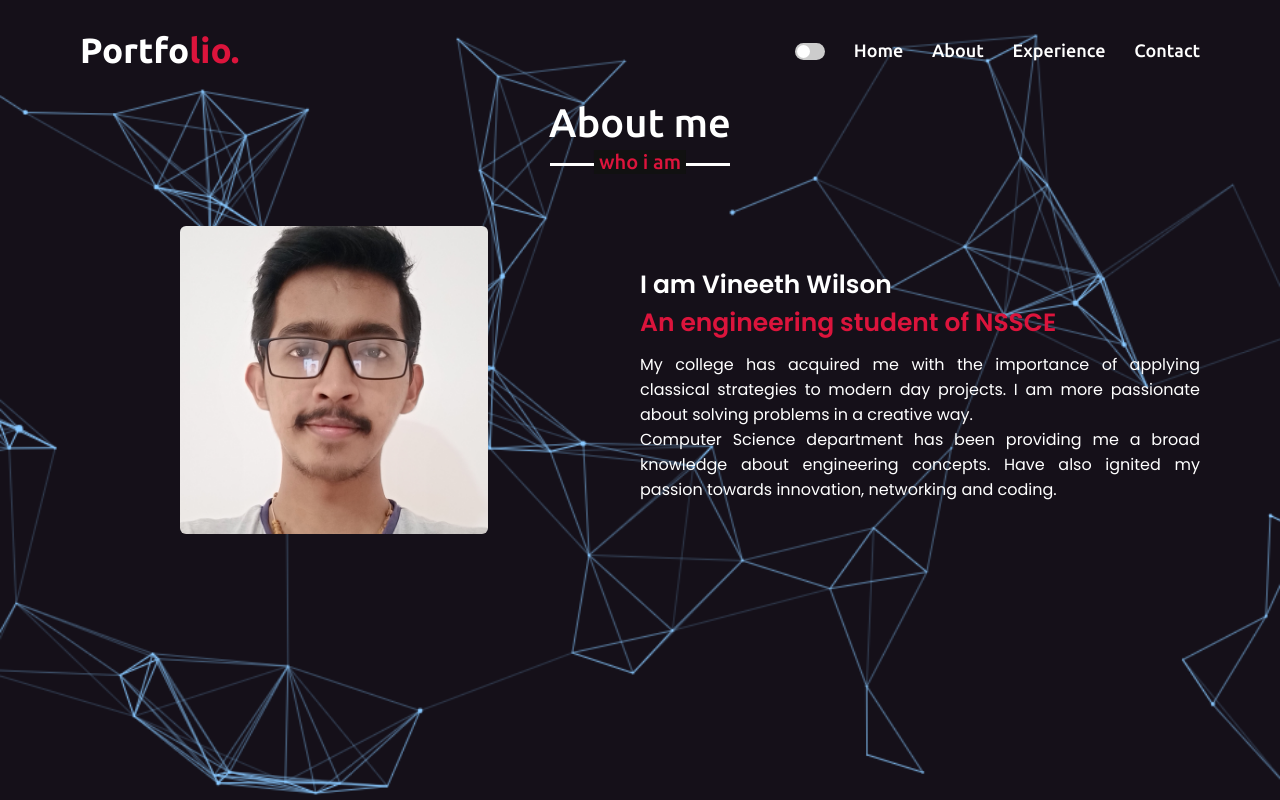
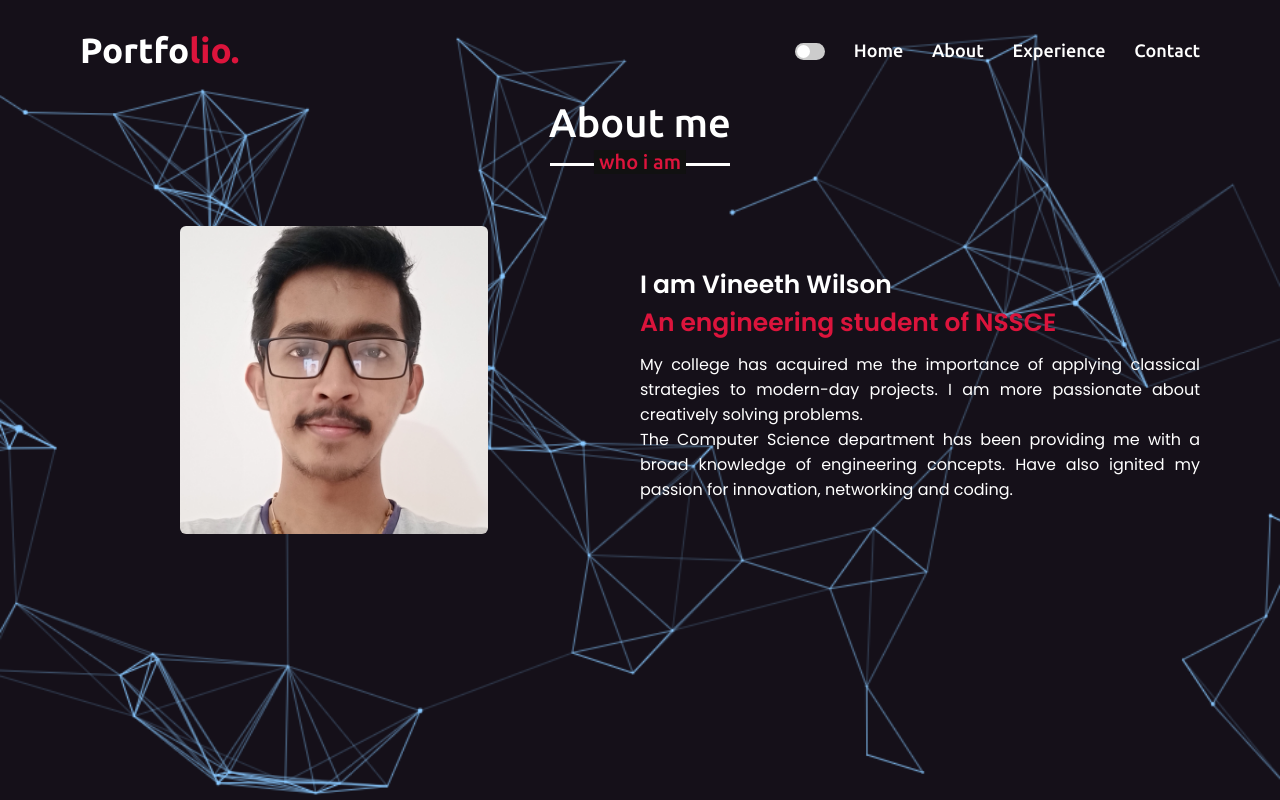
Before and after one commit to vineethwilson15/My-Portfolio, a plain HTML site: page about.html in a window 1280 px wide. Drawn offline with Linux system fonts and the light colour scheme.

Commit message:
about me

```diff
--- a/about.html
+++ b/about.html
@@ -35,14 +35,10 @@
                     <div class="text">I am Vineeth Wilson
                         <span><p>An engineering student of NSSCE</p></span></div>
                     <p>
-                        My college has acquired me with the importance of applying classical
-                        strategies to modern day projects. I am more passionate about solving
-                        problems in a creative way.
+                        My college has acquired me the importance of applying classical strategies to modern-day projects. I am more passionate about creatively solving problems.
                     </p>
                     <p>
-                        Computer Science department has been providing me a broad knowledge about engineering
-                        concepts. Have also ignited my passion towards innovation, networking
-                        and coding.
+                        The Computer Science department has been providing me with a broad knowledge of engineering concepts. Have also ignited my passion for innovation, networking and coding.
                     </p>
                 </div>
             </div>
```
